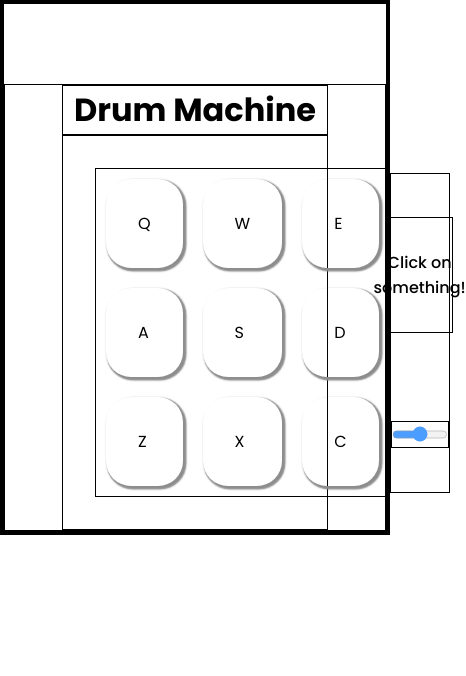
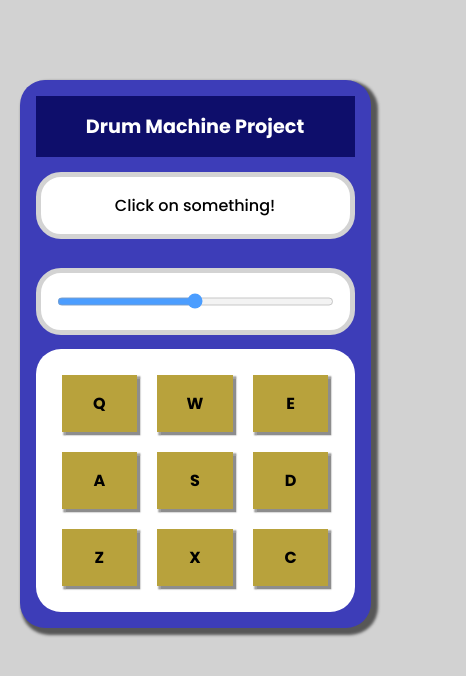
Before and after one commit to bhunor97/FCC_Frontend_Libraries_Cert_projects, a React (Create React App) app in the folder drum_machine/: page / in a window 390 px wide. Shown: the top 676 px of the page, 466 px wide, since content can reach past the window. Built offline with nearby package versions, Linux system fonts and the light colour scheme.

Commit message:
responsiveness - added

```diff
--- a/drum_machine/src/components/Body.js
+++ b/drum_machine/src/components/Body.js
@@ -132,7 +132,7 @@ const Body = () => {
 
   return (
     <div id="drum-machine">
-      <h1>Drum Machine</h1>
+      <h1>Drum Machine Project</h1>
       <div className="drum-display-wrapper">
         <div className="display-volume-container">
           <div ref={dispRef} id="display">
--- a/drum_machine/src/style/resets.css
+++ b/drum_machine/src/style/resets.css
@@ -2,9 +2,18 @@
   padding: 0;
   margin: 0;
   box-sizing: border-box;
-  border: 1px solid black;
+  /* border: 1px solid black; */
 }
 
 body {
   font-family: "Poppins", sans-serif;
+  background-color: rgba(146, 146, 146, 0.411);
 }
+
+:root {
+  --color_1: #0e0e6b;
+  --color_2: #b8a23c;
+  --color_3: #3d3db8;
+  --color_4: #ffe46e;
+  --color_5: #6b5c19;
+}
--- a/drum_machine/src/style/style.css
+++ b/drum_machine/src/style/style.css
@@ -3,15 +3,54 @@
   flex-direction: column;
   align-items: center;
   justify-content: center;
+  flex-wrap: wrap;
   margin-left: auto;
   margin-right: auto;
   margin-top: 5rem;
-  /* width: 70%; */
+  width: 50%;
+  padding: 2rem;
+  background-color: var(--color_3);
+  border-radius: 25px;
+  box-shadow: 4px 4px 3px 3px rgb(87, 87, 87);
+}
+
+@media screen and (max-width: 1500px) {
+  #drum-machine {
+    width: 70%;
+  }
+}
+
+@media screen and (max-width: 1200px) {
+  #drum-machine {
+    width: 80%;
+  }
+}
+
+@media screen and (max-width: 1000px) {
+  #drum-machine {
+    width: 90%;
+  }
+}
+
+@media screen and (max-width: 550px) {
+  #drum-machine {
+    padding: 1rem;
+  }
 }
 
 h1 {
   text-align: center;
-  width: 70%;
+  width: 100%;
+  background-color: var(--color_1);
+  color: #fff;
+  padding: 1rem;
+}
+
+@media screen and (max-width: 550px) {
+  h1 {
+    width: 100%;
+    font-size: 1.2rem;
+  }
 }
 
 .drum-display-wrapper {
@@ -19,8 +58,25 @@ h1 {
   flex-direction: row-reverse;
   align-items: center;
   justify-content: space-around;
-  width: 70%;
+  width: 100%;
   padding: 2rem;
+  background-color: var(--color_3);
+}
+
+@media screen and (max-width: 1000px) {
+  .drum-display-wrapper {
+    display: flex;
+    flex-direction: column;
+    align-items: center;
+    justify-content: space-around;
+    padding: 1rem;
+  }
+}
+
+@media screen and (max-width: 550px) {
+  .drum-display-wrapper {
+    padding: 0rem;
+  }
 }
 
 .display-volume-container {
@@ -32,6 +88,28 @@ h1 {
   height: 20rem;
 }
 
+@media screen and (max-width: 1000px) {
+  .display-volume-container {
+    display: flex;
+    flex-direction: column;
+    align-items: center;
+    justify-content: space-around;
+    width: 100%;
+    height: 20rem;
+  }
+}
+
+@media screen and (max-width: 550px) {
+  .display-volume-container {
+    display: flex;
+    flex-direction: column;
+    align-items: center;
+    justify-content: space-around;
+    width: 100%;
+    height: 12rem;
+  }
+}
+
 #display {
   display: flex;
   align-self: center;
@@ -40,6 +118,16 @@ h1 {
   font-weight: 500;
   width: 100%;
   padding: 2rem;
+  background-color: #fff;
+  border-radius: 25px;
+  border: 5px solid rgb(211, 211, 211);
+  font-size: 1.2rem;
+}
+@media screen and (max-width: 550px) {
+  #display {
+    padding: 1rem;
+    font-size: 1rem;
+  }
 }
 
 .volume-container {
@@ -49,6 +137,16 @@ h1 {
   justify-content: center;
   text-align: center;
   width: 100%;
+  padding: 2rem;
+  background-color: #fff;
+  border: 5px solid rgb(211, 211, 211);
+  border-radius: 25px;
+}
+
+@media screen and (max-width: 550px) {
+  .volume-container {
+    padding: 1rem;
+  }
 }
 
 .volumeSlider {
@@ -59,31 +157,65 @@ h1 {
   opacity: 0.7;
 }
 
-.volumeSlider ::range-thumb {
-  -webkit-appearance: none;
-  appearance: none;
-  width: 25px;
-  height: 25px;
-  background: #04aa6d;
-  cursor: pointer;
-}
-
 .drum-pad-section {
   display: grid;
   grid-template-rows: 1fr 1fr 1fr;
   grid-template-columns: 1fr 1fr 1fr;
+  background-color: #fff;
+  text-align: center;
+  padding: 1rem;
+}
+
+@media screen and (max-width: 1000px) {
+  .drum-pad-section {
+    display: grid;
+    grid-template-rows: 1fr 1fr 1fr;
+    grid-template-columns: 1fr 1fr 1fr;
+    border-radius: 25px;
+    width: 100%;
+  }
+}
+
+@media screen and (max-width: 550px) {
+  .drum-pad-section {
+    display: grid;
+    grid-template-rows: 1fr 1fr 1fr;
+    grid-template-columns: 1fr 1fr 1fr;
+    border-radius: 25px;
+    width: 100%;
+  }
 }
 
 .drum-pad {
-  padding: 2rem;
+  padding: 2.5rem;
   margin: 10px;
   cursor: pointer;
-  border-radius: 25px;
   box-shadow: 2px 2px 1.5px 1.5px rgb(141, 141, 141);
   border: none;
   transition: 0.1s ease;
+  font-size: 1rem;
+  font-weight: 700;
+  background-color: var(--color_2);
 }
 
 .drum-pad:active {
   transform: scale(0.9);
 }
+
+.drum-pad:hover {
+  opacity: 0.9;
+}
+
+@media screen and (max-width: 1000px) {
+  .drum-pad {
+    padding: 2rem;
+    margin: 10px;
+  }
+}
+
+@media screen and (max-width: 500px) {
+  .drum-pad {
+    padding: 1rem;
+    margin: 10px;
+  }
+}
```
